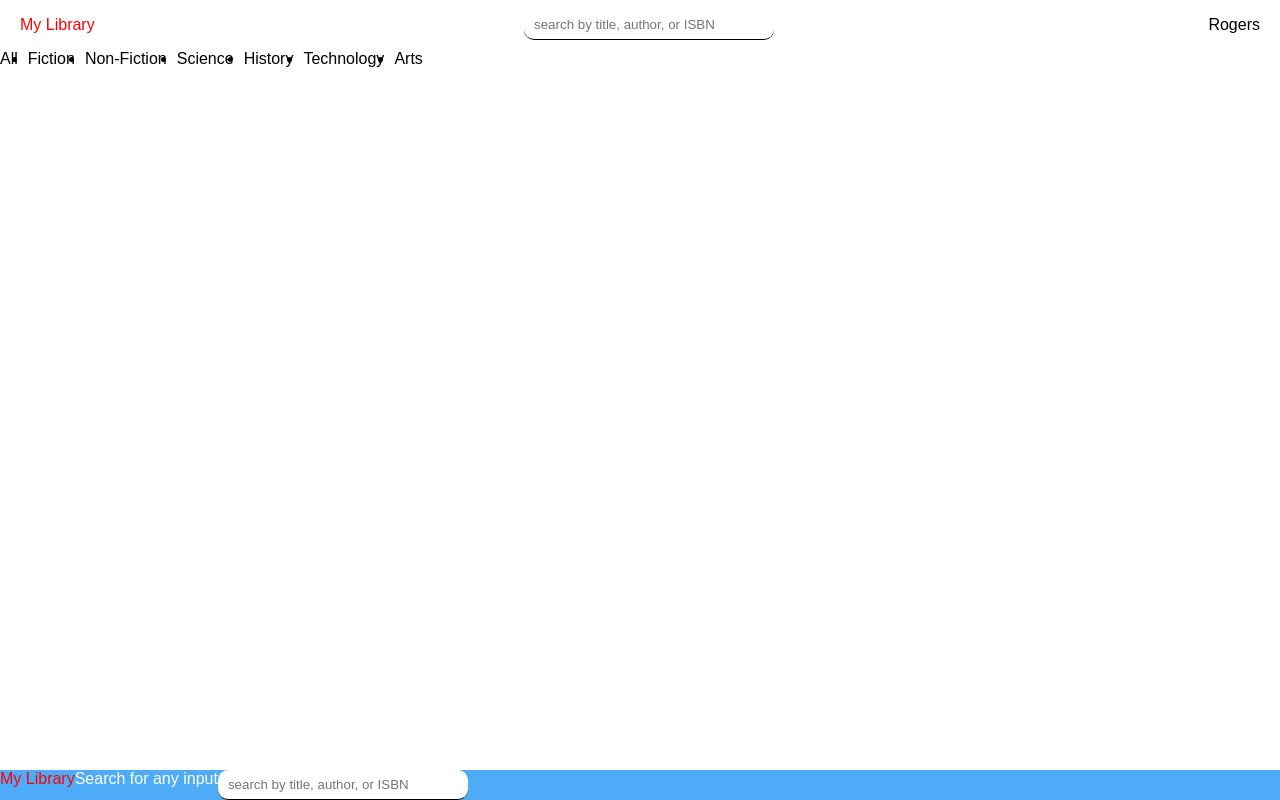
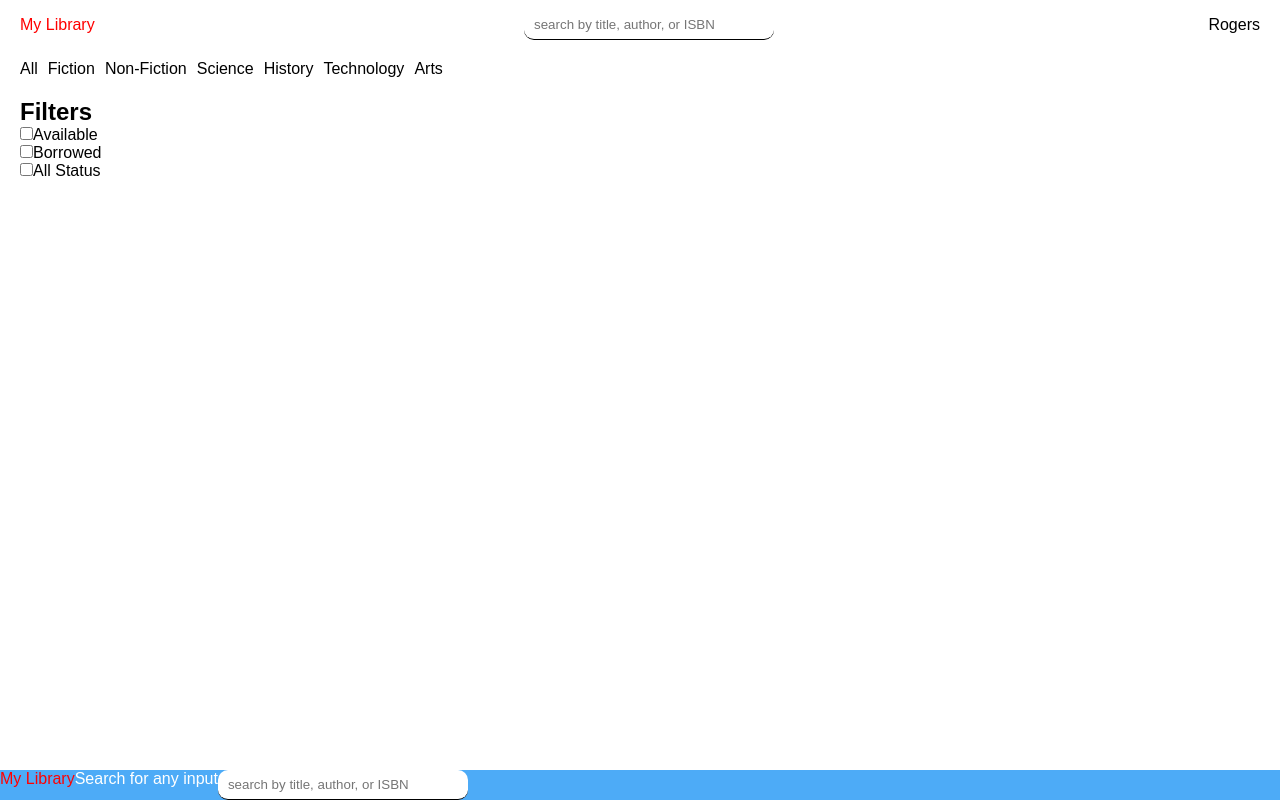
Before and after one commit to RogersChangeMaker/react-project, a React (Create React App) app: page / in a window 1280 px wide. Built offline with nearby package versions, Linux system fonts and the light colour scheme.

Commit message:
Styling section and header

```diff
--- a/src/App.js
+++ b/src/App.js
@@ -1,6 +1,7 @@
 import Nav from "./Layouts/Nav";
 import Footer from "./Layouts/Footer";
 import Header from "./Layouts/Header";
+import Section from "./Layouts/Section";
 
 
 
@@ -9,6 +10,7 @@
     <div className="app">
       <Nav/>
       <Header/>
+      <Section/>
 
      <Footer/>
 
--- a/src/Layouts/Header.js
+++ b/src/Layouts/Header.js
@@ -14,8 +14,8 @@
       </ul>
 
       <div className="header-icons">
-        {/* <ion-icon name="grid"></ion-icon>
-        <ion-icon name="list"></ion-icon> */}
+        <ion-icon name="grid"></ion-icon>
+        <ion-icon name="list"></ion-icon>
       </div>
     </div>
   );
--- a/src/Layouts/Header.module.css
+++ b/src/Layouts/Header.module.css
@@ -1,13 +1,23 @@
 :global(.header-list) {
   display: flex;
   gap: 10px;
+  list-style: none;
+}
+
+:global(.header-list) :hover{
+    background-color: blue;
+    color: white;
+    border-radius: 6px;
+    padding: 1px;
 }
 
 :global(.header-icons){
     display:flex;
-    gap: 5px;
+    gap: 10px;
 }
 
 :global(.header-container){
-    align-content: space-between;
+    display: flex;
+    justify-content: space-between;
+    padding: 10px 20px;
 }
--- a/src/Layouts/Section.js
+++ b/src/Layouts/Section.js
@@ -12,14 +12,12 @@
           </label>
         </div>
         <div className="borroed">
-          <h2>Filters</h2>
           <label>
             <input type="checkbox" name="subscribe" />
             Borrowed
           </label>
         </div>
         <div className="all-status">
-          <h2>Filters</h2>
           <label>
             <input type="checkbox" name="subscribe" />
             All Status
--- a/src/Layouts/Section.module.css
+++ b/src/Layouts/Section.module.css
@@ -0,0 +1,8 @@
+:global(.section-container){
+    padding: 10px 20px;
+}
+
+:global(.section-filters){
+    gap: 10px;
+
+}
```
